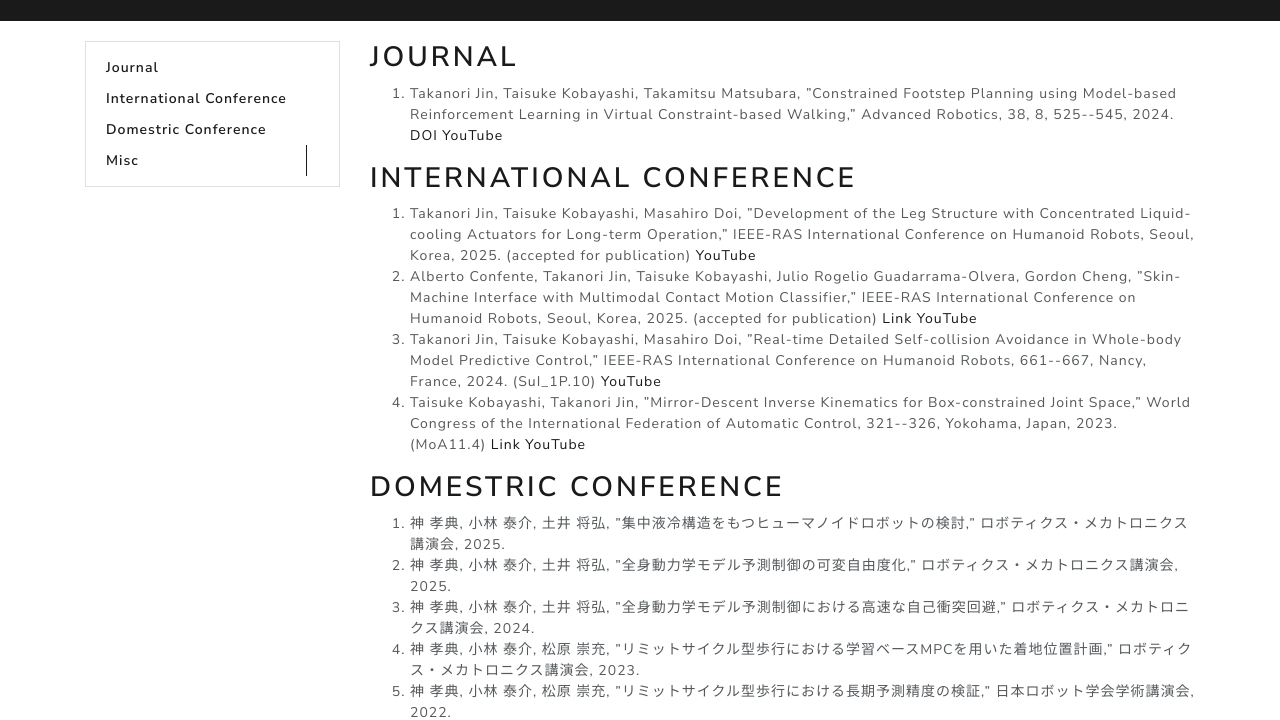
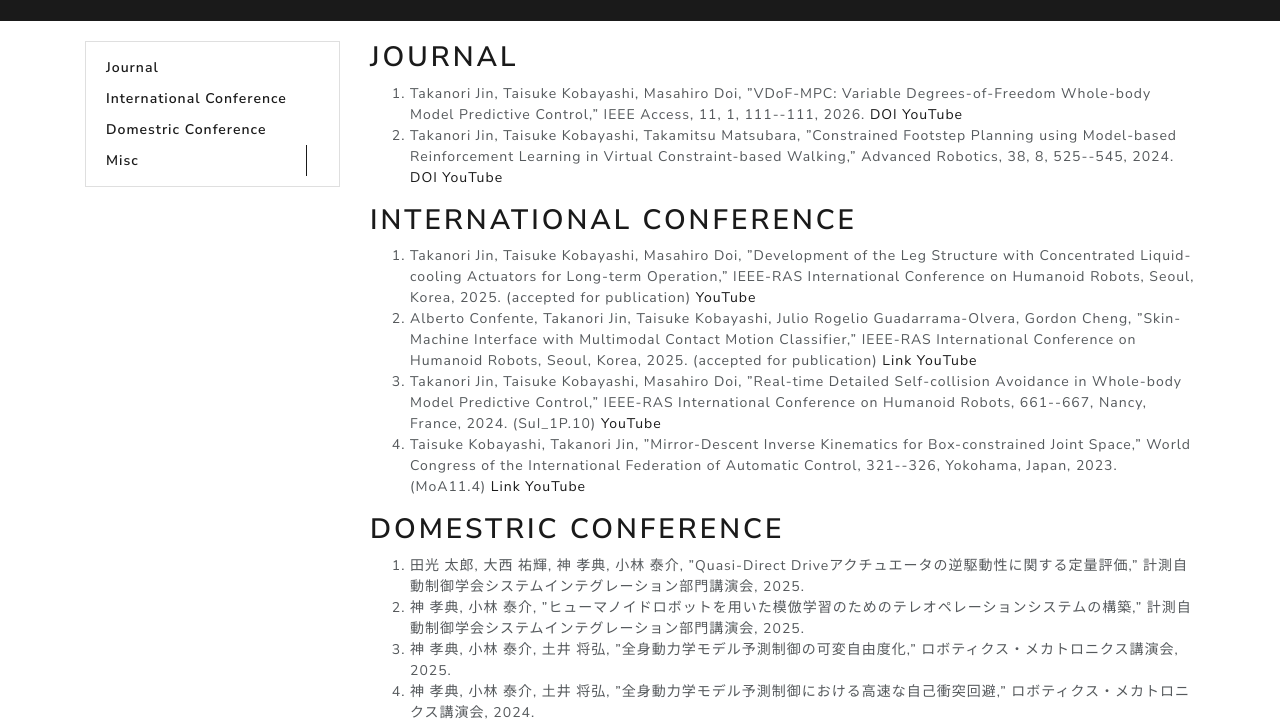
Before and after one commit to takanjin/takanjin.github.io, a plain HTML site: page publication/index.html in a window 1280 px wide. Shown: the part 68-788 px from the top of the page. Drawn offline with nearby package versions, Linux system fonts and the light colour scheme.

Commit message:
Add files via upload

```diff
--- a/publication/index.html
+++ b/publication/index.html
@@ -106,6 +106,7 @@
 
 <h2 id="journal">Journal</h2>
 <ol>
+<li>Takanori Jin, Taisuke Kobayashi, Masahiro Doi, ”VDoF-MPC: Variable Degrees-of-Freedom Whole-body Model Predictive Control,” IEEE Access, 11, 1, 111--111, 2026. <a href="http://dx.doi.org/11.1111/1111">DOI</a> <a href="https://youtu.be/1111">YouTube</a></li>
 <li>Takanori Jin, Taisuke Kobayashi, Takamitsu Matsubara, ”Constrained Footstep Planning using Model-based Reinforcement Learning in Virtual Constraint-based Walking,” Advanced Robotics, 38, 8, 525--545, 2024. <a href="http://dx.doi.org/10.1080/01691864.2024.2336253">DOI</a> <a href="https://youtu.be/o1jpNZ4sAsg">YouTube</a></li>
 </ol>
 <h2 id="international-conference">International Conference</h2>
@@ -117,7 +118,8 @@
 </ol>
 <h2 id="domestric-conference">Domestric Conference</h2>
 <ol>
-<li>神 孝典, 小林 泰介, 土井 将弘, ”集中液冷構造をもつヒューマノイドロボットの検討,” ロボティクス・メカトロニクス講演会, 2025.</li>
+<li>田光 太郎, 大西 祐輝, 神 孝典, 小林 泰介, ”Quasi-Direct Driveアクチュエータの逆駆動性に関する定量評価,” 計測自動制御学会システムインテグレーション部門講演会, 2025.</li>
+<li>神 孝典, 小林 泰介, ”ヒューマノイドロボットを用いた模倣学習のためのテレオペレーションシステムの構築,” 計測自動制御学会システムインテグレーション部門講演会, 2025.</li>
 <li>神 孝典, 小林 泰介, 土井 将弘, ”全身動力学モデル予測制御の可変自由度化,” ロボティクス・メカトロニクス講演会, 2025.</li>
 <li>神 孝典, 小林 泰介, 土井 将弘, ”全身動力学モデル予測制御における高速な自己衝突回避,” ロボティクス・メカトロニクス講演会, 2024.</li>
 <li>神 孝典, 小林 泰介, 松原 崇充, ”リミットサイクル型歩行における学習ベースMPCを用いた着地位置計画,” ロボティクス・メカトロニクス講演会, 2023.</li>
```
Also changed, not shown: index.html (+1 -1 lines), search/search_index.json (+1 -1 lines), img/takanori-jin.jpg, img/takanori-jin_.jpg (added), 3 other files.
